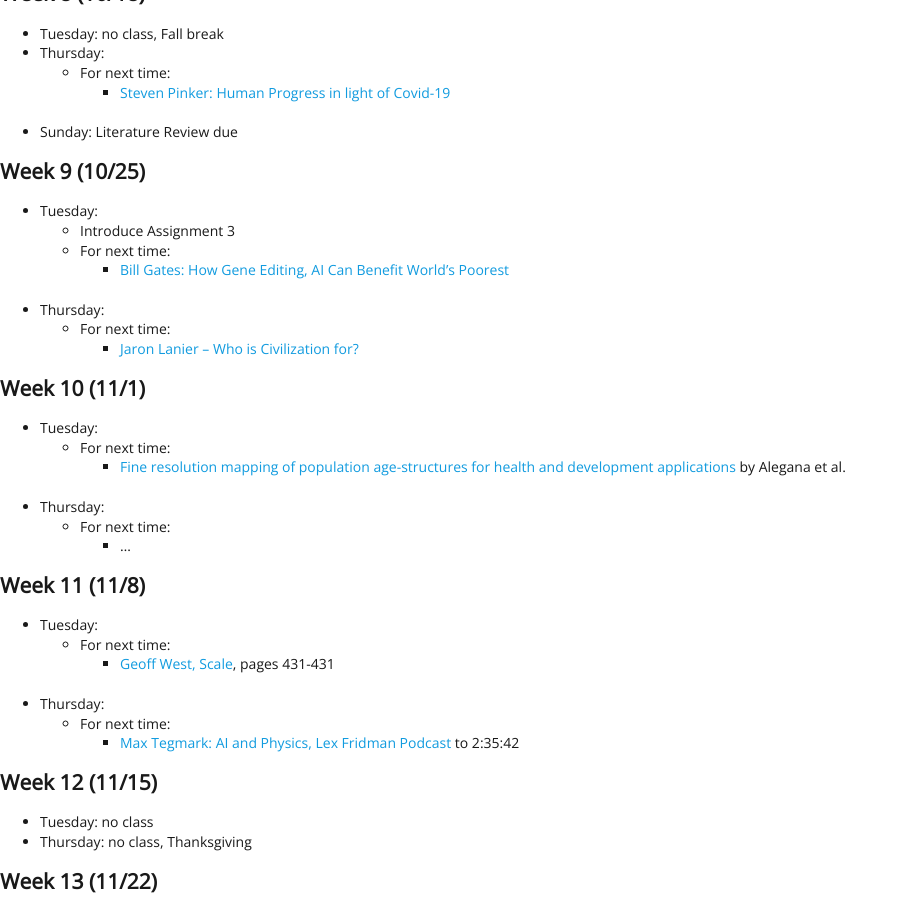
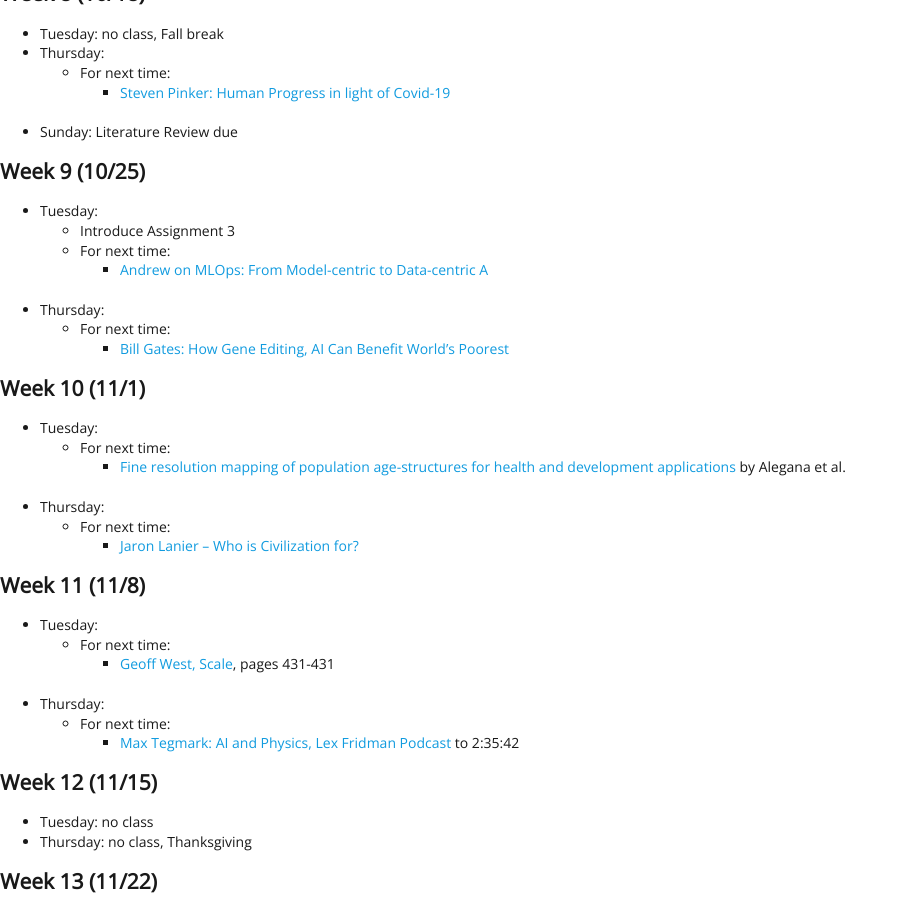
Before and after one commit to EMBrewer/dat150, a Jekyll site: the page built from _posts/2021-09-27-Schedule.md, in a window 1280 px wide and 900 px high, scrolled down 1671 px. Shown: the whole window, without its empty margins (0-908 px from the left). Built offline with Jekyll 4.4.1, drawn with Linux system fonts in a browser that asks for light colours; our own code applies the rules of GitHub Pages for plain Markdown files.

Commit message:
Update 2021-09-27-Schedule.md

```diff
--- a/_posts/2021-09-27-Schedule.md
+++ b/_posts/2021-09-27-Schedule.md
@@ -78,10 +78,10 @@
 - Tuesday:
 	- Introduce Assignment 3
 	- For next time:
-		- [Bill Gates: How Gene Editing, AI Can Benefit World's Poorest](https://www.youtube.com/watch?v=YNbOS4UBbDI)
+		- [Andrew on MLOps: From Model-centric to Data-centric A](https://www.youtube.com/watch?v=06-AZXmwHjo)
 - Thursday:
 	- For next time:
-		- [Jaron Lanier – Who is Civilization for?](https://www.youtube.com/watch?v=rGqiswuJuQI)
+		- [Bill Gates: How Gene Editing, AI Can Benefit World's Poorest](https://www.youtube.com/watch?v=YNbOS4UBbDI)
 
 ## Week 10 (11/1)
 - Tuesday:
```
Also changed, not shown: other parts of _posts/2021-09-27-Schedule.md (+1 -1 lines).
